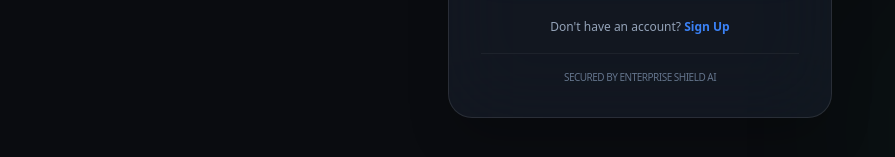
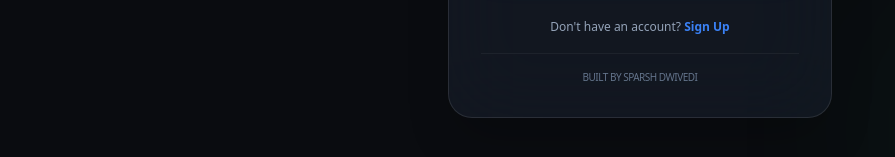
Before and after one commit to SD2202/ScoutFlow-Frontend, a React (Vite) app: page / in a window 1280 px wide. Shown: the part 589-746 px from the top of the page, without its empty margins (0-895 px from the left). Built offline with nearby package versions, Linux system fonts and the light colour scheme; no server answers.

Commit message:
Update footer text in Login component

```diff
--- a/src/components/Login.jsx
+++ b/src/components/Login.jsx
@@ -106,7 +106,7 @@ const Login = ({ onLogin, onSwitchToSignup }) => {
 
           <div className="mt-4 pt-4 border-t border-white/5 text-center">
             <p className="text-[10px] text-slate-500 uppercase tracking-tighter">
-              Secured by Enterprise Shield AI
+              Built by Sparsh Dwivedi
             </p>
           </div>
         </div>
```
